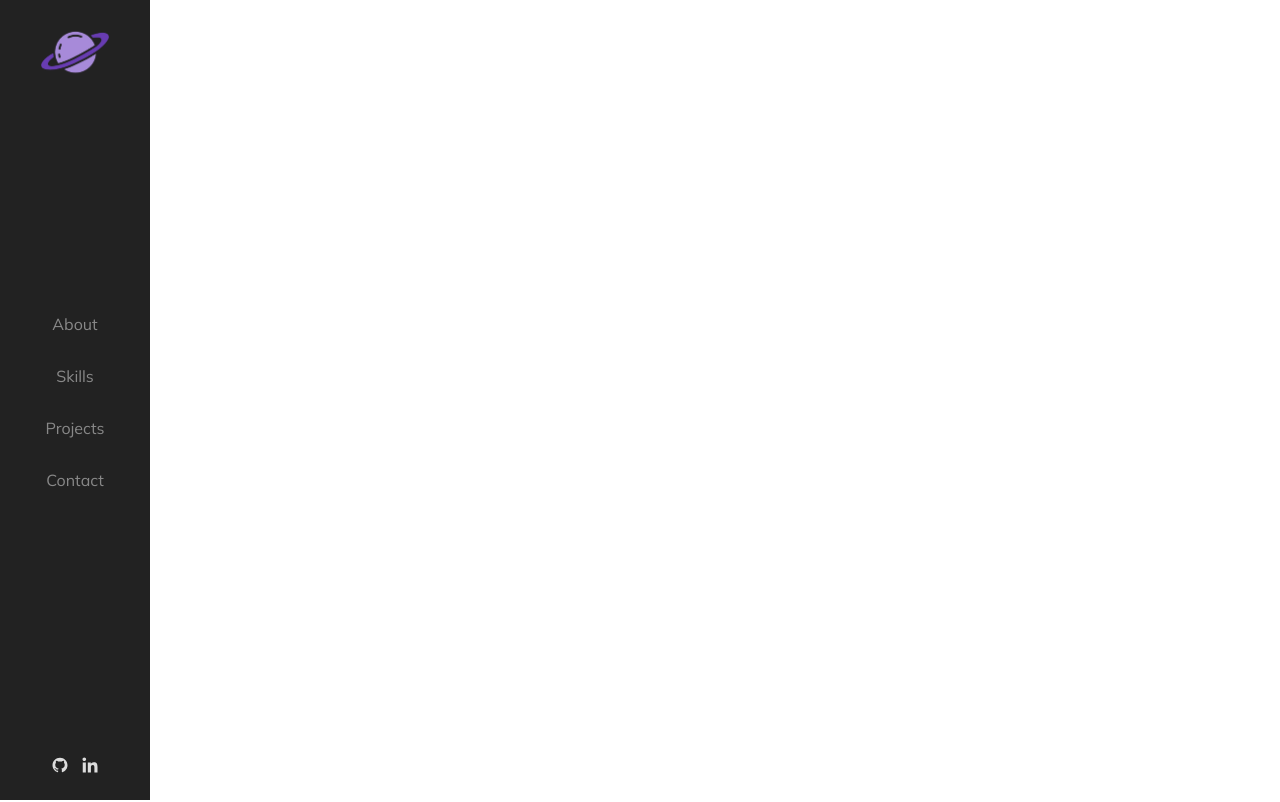
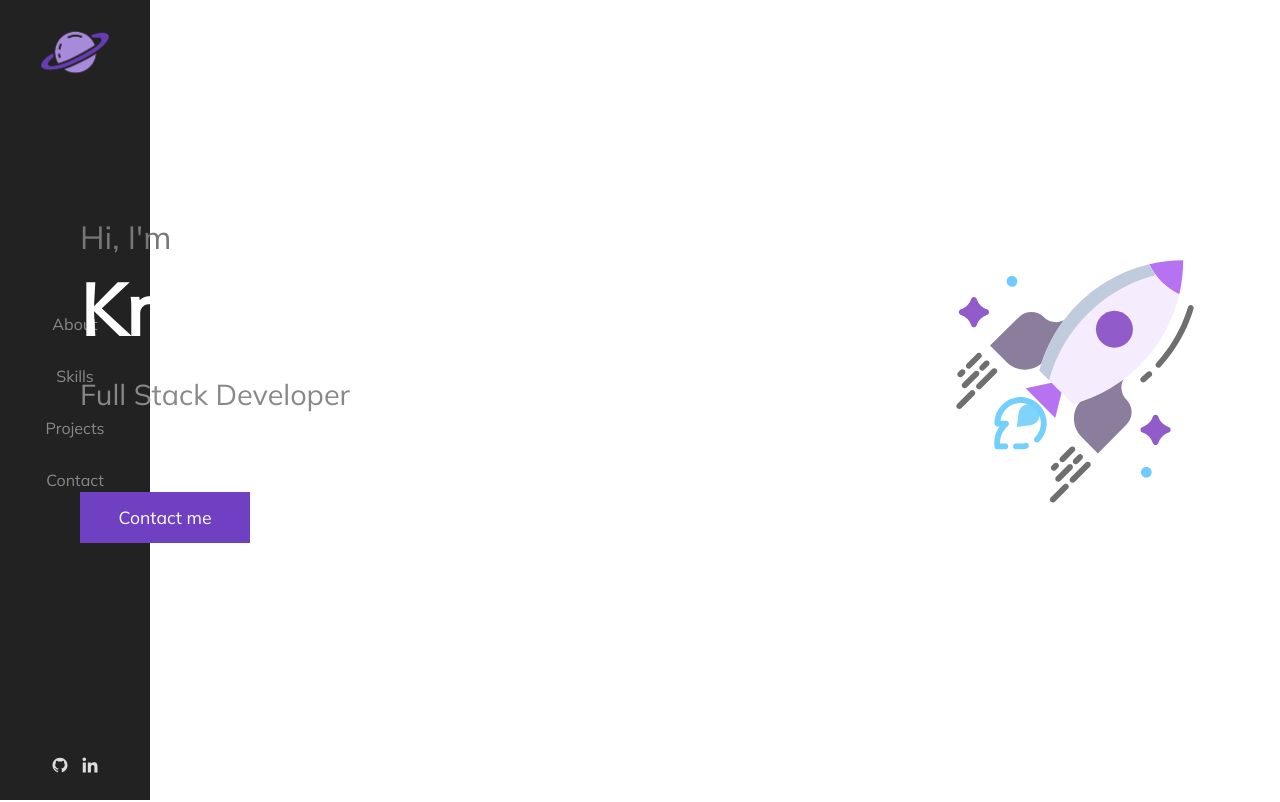
Before and after one commit to KrishnaKumarKeshri96/portfolio-v2, a React (Create React App) app: page / in a window 1280 px wide. Built offline with nearby package versions, Linux system fonts and the light colour scheme.

Commit message:
Some Css Work Done

```diff
--- a/src/App.js
+++ b/src/App.js
@@ -4,6 +4,7 @@ import "./scss/main.scss";
 
 import Loader from "./components/Loader";
 import Header from "./components/Header.jsx";
+import Home from "./components/Home.jsx";
 
 import dataJSON from "./data/english.js";
 
@@ -26,12 +27,17 @@ function App() {
   return loading ? (
     <Loader />
   ) : (
+    <>
       <Header
         content={content.header}
         setContent={setContent}
         showLoader={showLoader}
         showHeader={showHeader}
       />
+      <div className="sections">
+        <Home content={content.home} />
+      </div>
+    </>
   );
 }
 
--- /dev/null
+++ b/src/components/Button.jsx
@@ -0,0 +1,14 @@
+import React from "react";
+
+export default function Button({ value, type, link }) {
+  return (
+    <a
+      href={link}
+      className={`${type}-button`}
+      target="_blank"
+      rel="noreferrer"
+    >
+      {value}
+    </a>
+  );
+}
--- /dev/null
+++ b/src/components/Home.jsx
@@ -0,0 +1,30 @@
+import Button from "./Button.jsx";
+import launch from "../img/launch.svg";
+import scroll from "../img/scroll-down.svg";
+
+export default function Home({ content, refProperty }) {
+  return (
+    <>
+      <section className="home-section" ref={refProperty}>
+        <div className="home-left">
+          <div className="home-hi">
+            <p>{content.hi}</p>
+            <h1>Krishna Keshri</h1>
+            <p>{content.job}</p>
+          </div>
+          <div>
+            <Button
+              value={content.button}
+              type="solid"
+              link="mailto:camilapaladines27@gmail.com"
+            />
+          </div>
+        </div>
+        <img src={launch} alt="Spaceship"></img>
+      </section>
+      <div className="scroll-down">
+        <img src={scroll} alt="Scroll down"></img>
+      </div>
+    </>
+  );
+}
--- a/src/data/english.js
+++ b/src/data/english.js
@@ -7,6 +7,11 @@ const dataJSON = {
     contact: "Contact",
     language: "English",
   },
+  home: {
+    hi: "Hi, I'm",
+    job: "Full Stack Developer",
+    button: "Contact me",
+  },
 };
 
 export default dataJSON;
--- /dev/null
+++ b/src/scss/general/button.scss
@@ -0,0 +1,40 @@
+@mixin button($border, $background, $color) {
+  display: inline-block;
+  padding: 0.7em;
+  font-size: 1.1em;
+  cursor: pointer;
+  width: 170px;
+  text-align: center;
+  text-decoration: none;
+  border: 2px solid $border;
+  background-color: $background;
+  color: $color;
+
+  &:hover {
+    @content;
+  }
+
+  @media (max-width: 1000px) {
+    font-size: 0.9em;
+    width: 150px;
+  }
+}
+
+.solid-button {
+  @include button($theme-3, $theme-3, $white) {
+    border-color: lighten($theme-3, 3);
+    background-color: lighten($theme-3, 3);
+  }
+}
+
+.ghost-button {
+  @include button($gray-C, transparent, $gray-C) {
+    background-color: rgba($gray-C, 0.1);
+  }
+}
+
+.empty-button {
+  @include button(transparent, transparent, $white) {
+    text-decoration: underline;
+  }
+}
--- a/src/scss/general/reset.scss
+++ b/src/scss/general/reset.scss
@@ -26,3 +26,45 @@ ul {
 ul {
   list-style: none;
 }
+
+/* SPECIAL EFFECTS */
+
+/* Scroll */
+
+* {
+  &::-webkit-scrollbar-track {
+    background-color: $gray-1;
+  }
+
+  &::-webkit-scrollbar {
+    width: 10px;
+    @media (max-width: 1000px) {
+      width: 1px;
+    }
+  }
+
+  &::-webkit-scrollbar-thumb {
+    border-radius: 10px;
+    background-color: $gray-5;
+  }
+}
+
+/* Selected text */
+
+h1::-moz-selection,
+h2::-moz-selection,
+p::-moz-selection,
+a::-moz-selection,
+li::-moz-selection,
+img::-moz-selection {
+  background-color: rgba($theme-4, 0.5);
+}
+
+h1::selection,
+h2::selection,
+p::selection,
+a::selection,
+li::selection,
+img::selection {
+  background-color: rgba($theme-4, 0.5);
+}
--- a/src/scss/general/variables.scss
+++ b/src/scss/general/variables.scss
@@ -1,7 +1,26 @@
+/* Theme */
+
+$theme-1: #3e236b;
+$theme-2: #52436b;
+$theme-3: #7040c2;
+$theme-4: #874deb;
+$theme-5: #b696ee;
+
 /* Gray scale */
 
+$black: #000;
 $gray-1: #111;
-
 $gray-2: #222;
-
+$gray-3: #333;
+$gray-4: #444;
+$gray-5: #555;
+$gray-6: #666;
+$gray-7: #777;
+$gray-8: #888;
+$gray-9: #999;
+$gray-A: #aaa;
+$gray-B: #bbb;
+$gray-C: #ccc;
+$gray-D: #ddd;
 $gray-E: #eee;
+$white: #fff;
--- a/src/scss/main.scss
+++ b/src/scss/main.scss
@@ -5,3 +5,7 @@
 @import "general/loader.scss";
 
 @import "sections/header.scss";
+
+@import "general/button.scss";
+
+@import "sections/home.scss";
--- /dev/null
+++ b/src/scss/sections/home.scss
@@ -0,0 +1,136 @@
+.home-section {
+  height: 95vh;
+  display: flex;
+  align-items: center;
+  justify-content: space-between;
+  position: relative;
+  padding: 0 10em;
+
+  img {
+    width: 250px;
+    opacity: 0.7;
+  }
+}
+
+.home-left {
+  display: flex;
+  flex-direction: column;
+}
+
+.home-hi {
+  display: flex;
+  flex-direction: column;
+  margin-bottom: 5em;
+}
+
+.home-hi h1 {
+  font-weight: bold;
+  margin: 0.1em 0 0.3em 0;
+  color: $white;
+  font-size: 4.5em;
+}
+
+.home-hi p {
+  &:nth-of-type(1) {
+    color: $gray-7;
+    font-size: 2em;
+  }
+
+  &:nth-of-type(2) {
+    color: $gray-8;
+    font-size: 1.8em;
+  }
+}
+
+.scroll-down {
+  height: 5vh;
+  display: flex;
+  flex-direction: column;
+  justify-content: space-between;
+  align-items: center;
+  animation: scroll-animation 3s ease-in-out infinite;
+
+  img {
+    width: 50px;
+  }
+}
+
+@keyframes scroll-animation {
+  0% {
+    transform: translate(0, -20px);
+    opacity: 0;
+  }
+
+  50% {
+    opacity: 0.3;
+  }
+
+  100% {
+    transform: translate(0, 20px);
+    opacity: 0;
+  }
+}
+
+@media (max-width: 1400px) {
+  .home-section {
+    padding: 0 5em;
+  }
+}
+
+@media (max-width: 1200px) {
+  .home-section img {
+    display: none;
+  }
+}
+
+@media (max-width: 1000px) {
+  .home-left {
+    width: 100%;
+    align-items: center;
+  }
+
+  .home-hi {
+    width: 100%;
+    align-items: center;
+  }
+
+  .home-section {
+    padding: 0 3em;
+  }
+}
+
+@media (max-width: 675px) {
+  .home-hi h1 {
+    font-size: 10vw;
+  }
+
+  .home-hi p {
+    &:nth-of-type(1) {
+      font-size: 5vw;
+    }
+
+    &:nth-of-type(2) {
+      font-size: 4vw;
+    }
+  }
+
+  .scroll-down img {
+    width: 7%;
+  }
+}
+
+@media (max-width: 500px) {
+  .home-hi p {
+    &:nth-of-type(1) {
+      font-size: 7vw;
+    }
+
+    &:nth-of-type(2) {
+      font-size: 6vw;
+    }
+  }
+
+  .home-section {
+    padding: 0 1em;
+  }
+}
```
Also changed, not shown: src/img/launch.svg (added), src/img/scroll-down.svg (added). Lines whose indentation alone changed are shown as unchanged.
